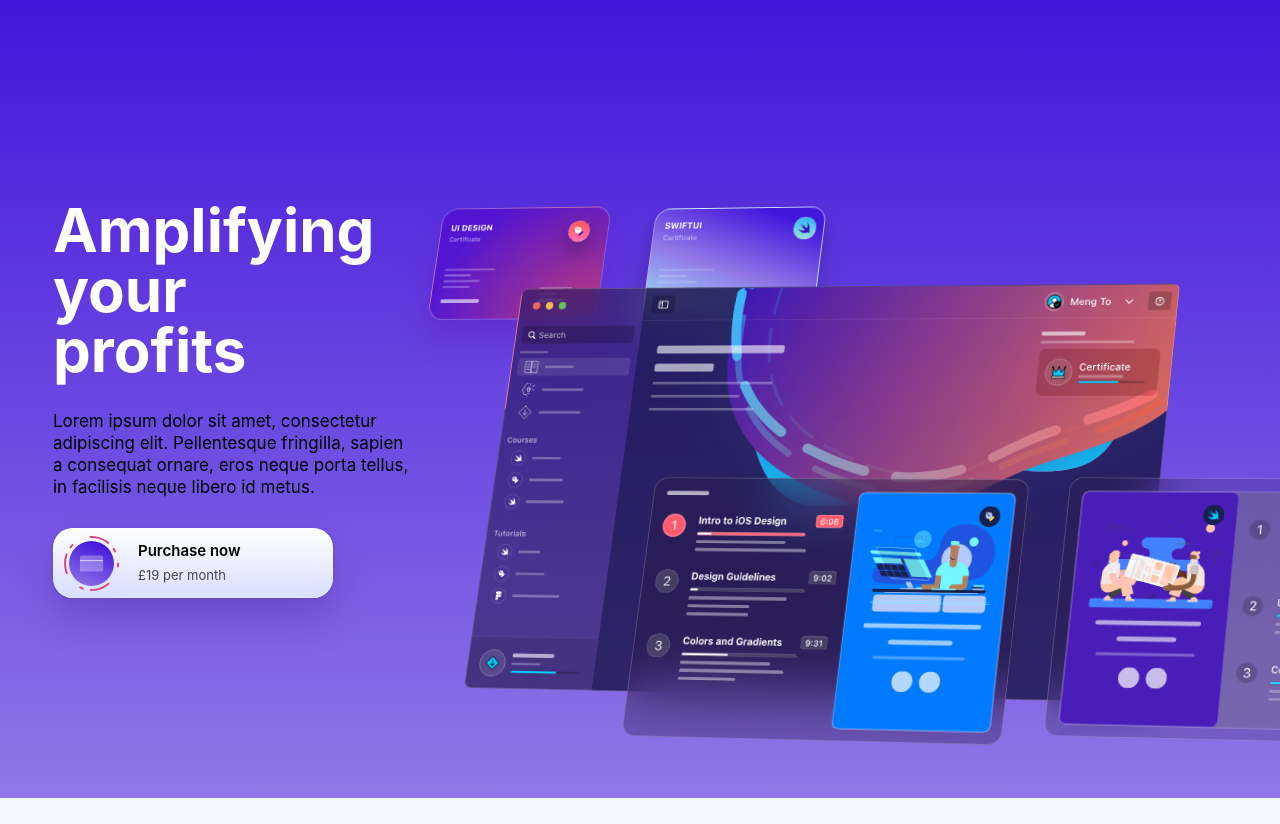
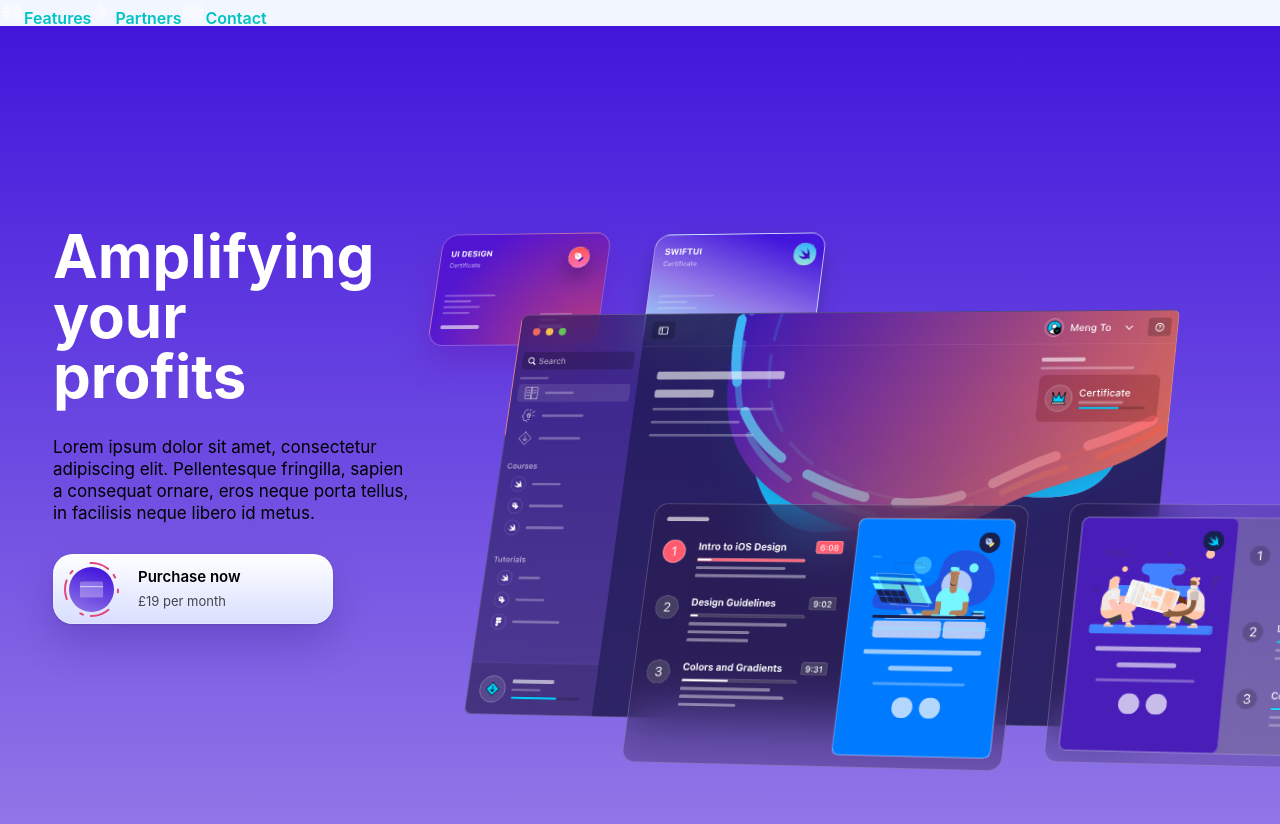
Before and after one commit to hxsseeb/pingshack-website, a Gatsby site: page / in a window 1280 px wide. Before the commit the page ends 800 px from the top, so only its background shows below. Built offline with nearby package versions, Linux system fonts and the light colour scheme; Gatsby itself is replaced by a stand-in of ours.

Commit message:
Completed episode 11

```diff
--- /dev/null
+++ b/src/components/layout/Header.js
@@ -0,0 +1,21 @@
+import { Link } from "gatsby"
+import React from "react"
+
+const menuData = [
+  { title: "Features", icon: "/images/icons/courses.svg", link: "/features" },
+  { title: "Partners", icon: "/images/icons/tutorials.svg", link: "/partners" },
+  { title: "Contact", icon: "/images/icons/pricing.svg", link: "/contact" },
+]
+
+export default function Header() {
+  return (
+    <>
+      {menuData.map((item, index) => (
+        <Link to={item.link} key={index}>
+          <img src={item.icon} alt={item.title} />
+          {item.title}
+        </Link>
+      ))}
+    </>
+  )
+}
--- a/src/components/layout/layout.js
+++ b/src/components/layout/layout.js
@@ -1,11 +1,13 @@
 import React from "react"
 import { GlobalStyle } from "../styles/GlobalStyle"
+import Header from "./Header"
 import "./layout.css"
 
 function Layout({ children }) {
   return (
     <>
-    <GlobalStyle />
+      <GlobalStyle />
+      <Header />
       <main>{children}</main>
     </>
   )
```
